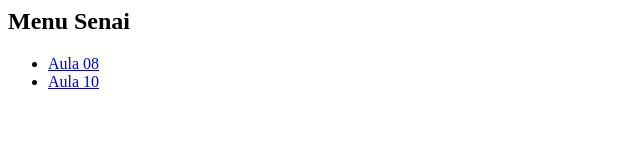
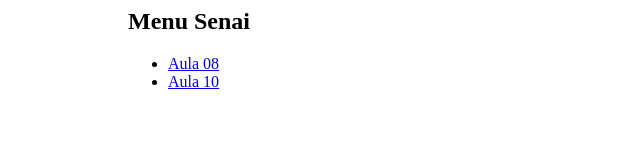
Before and after one commit to ThainanCouto/senai, a plain HTML site: page index.html in a window 1280 px wide. Shown: the whole page, without its empty margins (0-640 px from the left). Drawn offline with Linux system fonts and the light colour scheme.

Commit message:
Adição do container

```diff
--- a/index.html
+++ b/index.html
@@ -2,7 +2,11 @@
     <head>
         <title>Menu Senai</title>
         <style>
-
+            .container{
+                width: 1024px;
+                height: auto;
+                margin: 0 auto;
+            }
         </style>
     </head>
     <body>
```
